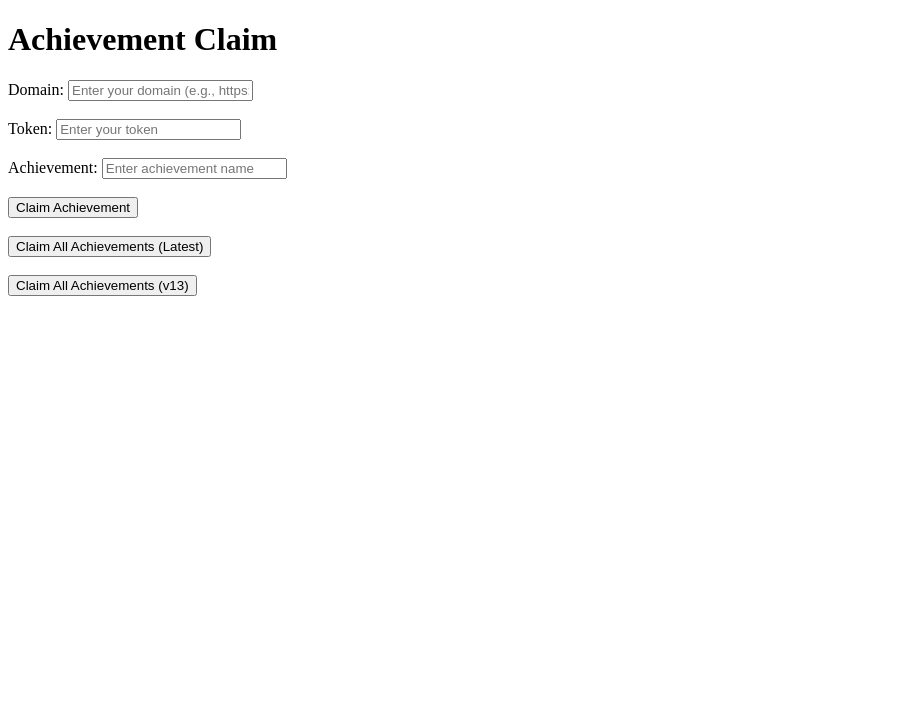
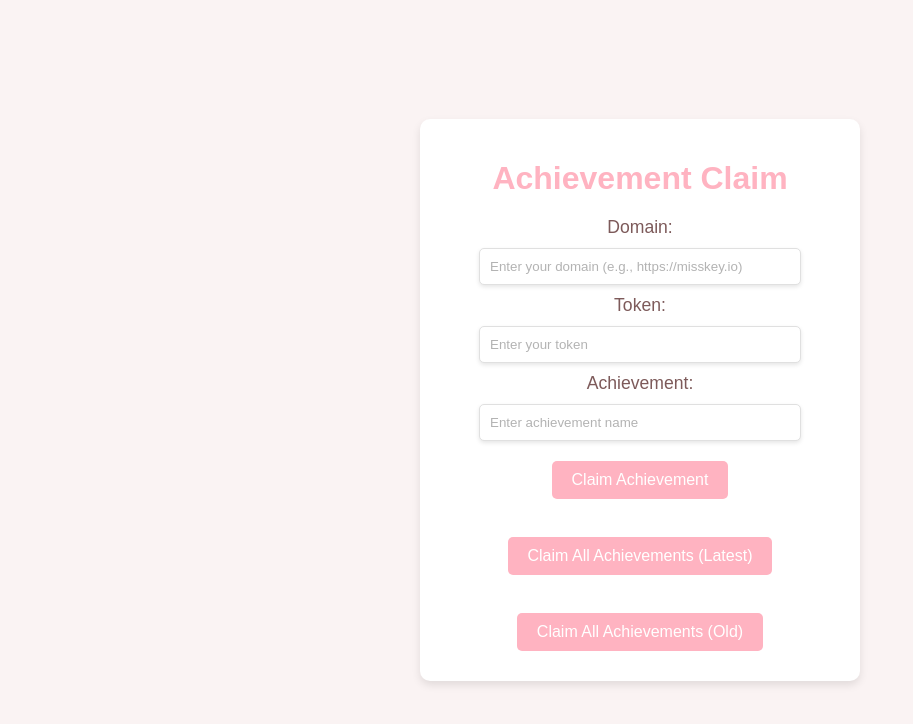
Before and after one commit to nr1a/solver, a plain HTML site: page index.html in a window 1280 px wide. Shown: the whole page, without its empty margins (0-913 px from the left). Drawn offline with Linux system fonts and the light colour scheme.

Commit message:
Update index.html

```diff
--- a/index.html
+++ b/index.html
@@ -1,8 +1,108 @@
 <!DOCTYPE html>
 <html lang="ja">
+
 <head>
     <meta charset="UTF-8">
     <title>Achievement Claim</title>
+    <style>
+        body {
+            background-color: #faf3f3;
+            font-family: Arial, sans-serif;
+            color: #333;
+            margin: 0;
+            padding: 0;
+            display: flex;
+            flex-direction: column;
+            align-items: center;
+            justify-content: center;
+            height: 100vh;
+        }
+
+        h1 {
+            color: #ffb3c1;
+            margin-bottom: 20px;
+        }
+
+        label {
+            font-size: 1.1em;
+            color: #7d5a5a;
+        }
+
+        input[type="text"] {
+            padding: 10px;
+            margin: 10px 0;
+            border: 1px solid #e0e0e0;
+            border-radius: 5px;
+            width: 300px;
+            box-shadow: 0 2px 4px rgba(0, 0, 0, 0.1);
+            background-color: #fff;
+            transition: border-color 0.3s;
+        }
+
+        input[type="text"]:focus {
+            border-color: #ffb3c1;
+            outline: none;
+        }
+
+        button {
+            padding: 10px 20px;
+            margin: 10px 0;
+            border: none;
+            border-radius: 5px;
+            background-color: #ffb3c1;
+            color: #fff;
+            font-size: 1em;
+            cursor: pointer;
+            transition: background-color 0.3s;
+        }
+
+        button:hover {
+            background-color: #ffccd6;
+        }
+
+        button:active {
+            background-color: #e6a3a8;
+        }
+
+        button:disabled {
+            background-color: #f7d9dd;
+            cursor: not-allowed;
+        }
+
+        input::placeholder {
+            color: #b3b3b3;
+        }
+
+        .container {
+            background-color: #ffffff;
+            border-radius: 10px;
+            box-shadow: 0 4px 8px rgba(0, 0, 0, 0.1);
+            padding: 20px;
+            width: 400px;
+            text-align: center;
+        }
+    </style>
+</head>
+
+<body>
+    <div class="container">
+        <h1>Achievement Claim</h1>
+        <div>
+            <label for="domain">Domain:</label><br>
+            <input type="text" id="domain" placeholder="Enter your domain (e.g., https://misskey.io)">
+        </div>
+        <div>
+            <label for="token">Token:</label><br>
+            <input type="text" id="token" placeholder="Enter your token">
+        </div>
+        <div>
+            <label for="achievement">Achievement:</label><br>
+            <input type="text" id="achievement" placeholder="Enter achievement name">
+        </div>
+        <button onclick="claimAchievement()">Claim Achievement</button><br><br>
+        <button onclick="claimAllAchievementsV1()">Claim All Achievements (Latest)</button><br><br>
+        <button onclick="claimAllAchievementsV2()">Claim All Achievements (Old)</button>
+    </div>
     <script>
         const achievementsV1 = [
             "notes1", "notes10", "notes100", "notes500", "notes1000",
@@ -54,12 +154,8 @@
             "cookieClicked", "brainDiver", "princess"
         ];
 
-        async function claimAchievement() {
-            const domain = document.getElementById("domain").value;
-            const token = document.getElementById("token").value;
-            const achievement = document.getElementById("achievement").value;
+        async function claimAchievementAPI(domain, token, achievement) {
             const url = `${domain}/api/i/claim-achievement`;
-
             const response = await fetch(url, {
                 method: "POST",
                 headers: {
@@ -68,7 +164,14 @@
                 },
                 body: JSON.stringify({ name: achievement, i: token })
             });
+            return response;
+        }
 
+        async function claimAchievement() {
+            const domain = document.getElementById("domain").value;
+            const token = document.getElementById("token").value;
+            const achievement = document.getElementById("achievement").value;
+            const response = await claimAchievementAPI(domain, token, achievement);
             if (response.ok) {
                 alert(`Claimed achievement: ${achievement}`);
             } else {
@@ -76,64 +179,27 @@
             }
         }
 
-        async function claimAllAchievementsV1() {
+        async function claimAllAchievements(achievements) {
             const domain = document.getElementById("domain").value;
             const token = document.getElementById("token").value;
-            const url = `${domain}/api/i/claim-achievement`;
-
-            for (const achievement of achievementsV1) {
-                const response = await fetch(url, {
-                    method: "POST",
-                    headers: {
-                        "Content-Type": "application/json",
-                        "Referer": domain,
-                    },
-                    body: JSON.stringify({ name: achievement, i: token })
-                });
-
+            for (const achievement of achievements) {
+                const response = await claimAchievementAPI(domain, token, achievement);
                 if (!response.ok) {
                     alert(`Error claiming achievement: ${achievement}`);
+                    return; // Stop the loop on first error
                 }
             }
-            alert("Claimed all V1 achievements.");
+            alert(`Claimed all achievements.`);
+        }
+
+        async function claimAllAchievementsV1() {
+            await claimAllAchievements(achievementsV1);
         }
 
         async function claimAllAchievementsV2() {
-            const domain = document.getElementById("domain").value;
-            const token = document.getElementById("token").value;
-            const url = `${domain}/api/i/claim-achievement`;
-
-            for (const achievement of achievementsV2) {
-                const response = await fetch(url, {
-                    method: "POST",
-                    headers: {
-                        "Content-Type": "application/json",
-                        "Referer": domain,
-                    },
-                    body: JSON.stringify({ name: achievement, i: token })
-                });
-
-                if (!response.ok) {
-                    alert(`Error claiming achievement: ${achievement}`);
-                }
-            }
-            alert("Claimed all V2 achievements.");
+            await claimAllAchievements(achievementsV2);
         }
     </script>
-</head>
-<body>
-    <h1>Achievement Claim</h1>
-    <label for="domain">Domain:</label>
-    <input type="text" id="domain" placeholder="Enter your domain (e.g., https://misskey.io)"><br><br>
+</body>
 
-    <label for="token">Token:</label>
-    <input type="text" id="token" placeholder="Enter your token"><br><br>
-
-    <label for="achievement">Achievement:</label>
-    <input type="text" id="achievement" placeholder="Enter achievement name"><br><br>
-
-    <button onclick="claimAchievement()">Claim Achievement</button><br><br>
-    <button onclick="claimAllAchievementsV1()">Claim All Achievements (Latest)</button><br><br>
-    <button onclick="claimAllAchievementsV2()">Claim All Achievements (v13)</button>
-</body>
 </html>
```
